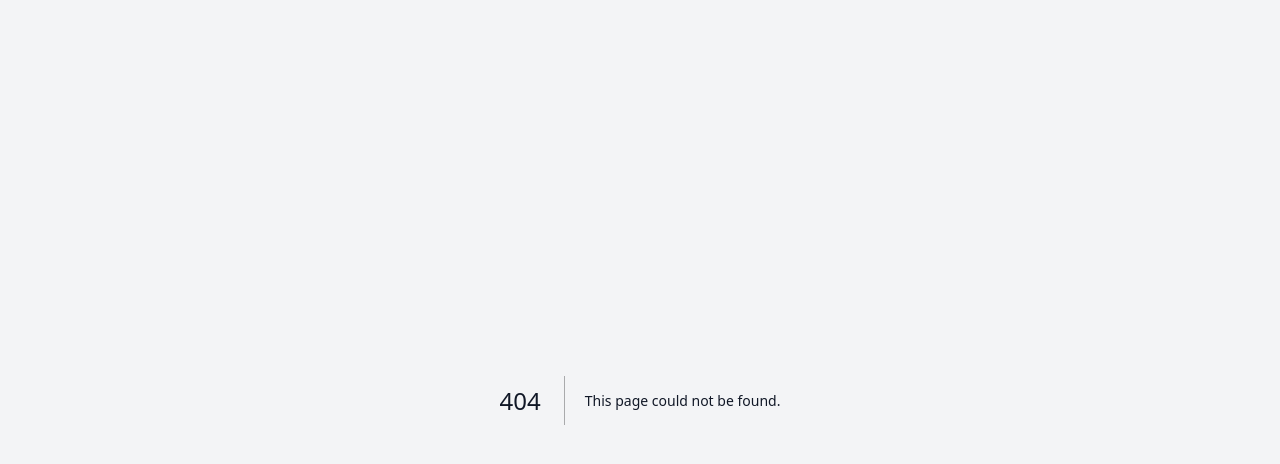
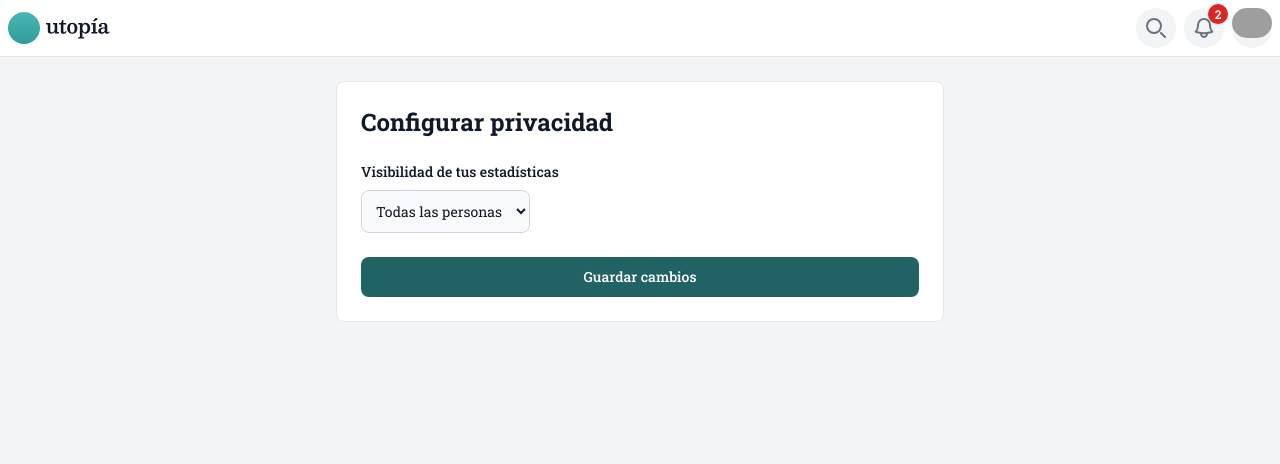
Before and after one commit to RdrBux/utopia, a Next.js app: page /profile/me/privacy in a window 1280 px wide. Before the commit this address had no page. Shown: the top 464 px of the page. Built offline with nearby package versions, Linux system fonts and the light colour scheme; grey boxes are pictures that could not be loaded.

Commit message:
Add privacy page

```diff
--- /dev/null
+++ b/src/app/(main)/profile/me/privacy/page.tsx
@@ -0,0 +1,20 @@
+export default function Home() {
+	return (
+		<div className="main-layout">
+			<form className="lg:col-start-2 flex flex-col gap-6 bg-card">
+				<h1 className="form-title">Configurar privacidad</h1>
+
+				<div>
+					<label htmlFor="privacy-statistics" className="block mb-2 text-sm font-medium text-gray-900">Visibilidad de tus estadísticas</label>
+					<select className="grid bg-gray-50 border w-fit border-gray-300 text-gray-900 text-sm rounded-lg focus:ring-primary-500 focus:border-primary-500 focus:ring-2 outline-none p-2.5" name="privacy-statistics" id="privacy-statistics">
+						<option className="" value="all">Todas las personas</option>
+						<option className="" value="friends">Solo amigos</option>
+						<option className="" value="me">Solo yo</option>
+					</select>
+				</div>
+
+				<button className="btn-primary">Guardar cambios</button>
+			</form>
+		</div>
+	)
+}
```
